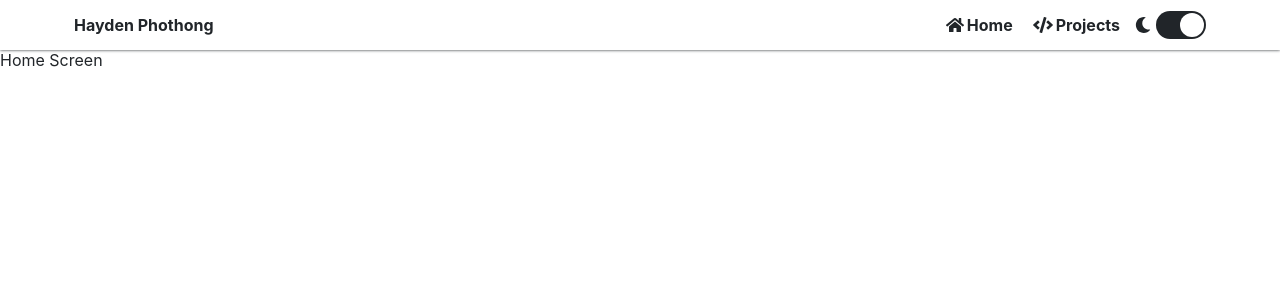
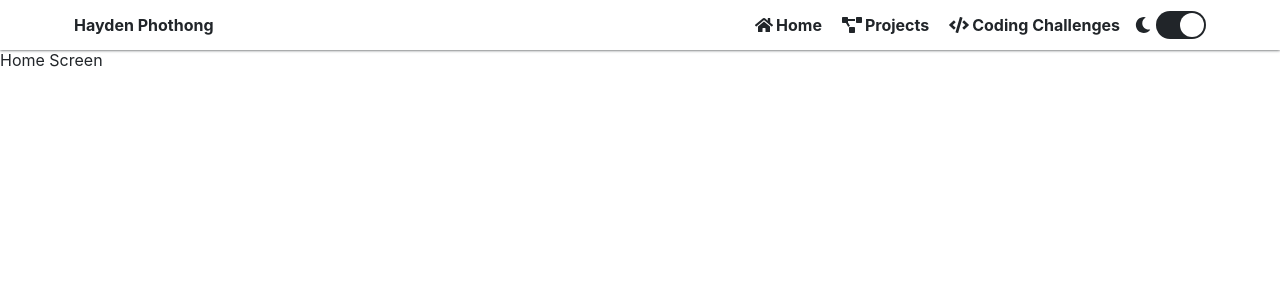
Before and after one commit to haypho/info, a React (Create React App) app: page /#/ in a window 1280 px wide. Shown: the top 300 px of the page. Built offline with nearby package versions, Linux system fonts and the light colour scheme.

Commit message:
Add Coding Challenges page

```diff
--- a/src/App.tsx
+++ b/src/App.tsx
@@ -8,6 +8,7 @@ import { useDispatch, useSelector } from "react-redux";
 import { themeSelector } from "./store/selectors/theme.selectors";
 import { toggleDarkMode } from "./store/slices/theme.slice";
 import Styled from "styled-components";
+import CodingChallenges from "./pages/CodingChallenges";
 
 const Container = Styled.div`
   color: ${(props) => props.theme.colors.text};
@@ -26,6 +27,7 @@ const App: React.FC = () => {
           <NavBar onChangeTheme={onChangeTheme} />
           <Route exact path="/" component={Home} />
           <Route path="/projects" component={Projects} />
+          <Route path="/coding-challenges" component={CodingChallenges} />
         </HashRouter>
       </Container>
     </ThemeProvider>
--- a/src/components/switch/Switch.tsx
+++ b/src/components/Switch.tsx
@@ -1,6 +1,6 @@
 import React, { ReactNode, useCallback, useState } from "react";
 import Styled from "styled-components";
-import { useTheme } from "../theme";
+import { useTheme } from "./theme";
 
 const Container = Styled.div`
   display: flex;
--- a/src/components/nav-bar/NavBar.tsx
+++ b/src/components/nav-bar/NavBar.tsx
@@ -6,10 +6,11 @@ import {
   faCode,
   faHome,
   faMoon,
+  faProjectDiagram,
 } from "@fortawesome/free-solid-svg-icons";
 import { FontAwesomeIcon } from "@fortawesome/react-fontawesome";
 import { useTheme } from "../theme";
-import Switch from "../switch";
+import Switch from "../Switch";
 
 const StyledNav = Styled.nav`
   display: flex;
@@ -67,8 +68,11 @@ const NavBar: React.FC<NavBarProps> = ({ onChangeTheme }: NavBarProps) => {
         <NavItem to="/" icon={faHome}>
           Home
         </NavItem>
-        <NavItem to="projects" icon={faCode}>
+        <NavItem to="projects" icon={faProjectDiagram}>
           Projects
+        </NavItem>
+        <NavItem to="coding-challenges" icon={faCode}>
+          Coding Challenges
         </NavItem>
       </MenuArea>
       <Switch
--- a/src/components/switch/index.ts
+++ /dev/null
@@ -1,3 +0,0 @@
-import Switch from "./Switch";
-
-export default Switch;
--- /dev/null
+++ b/src/pages/CodingChallenges.tsx
@@ -0,0 +1,5 @@
+import React from "react";
+
+const CodingChallenges: React.FC = () => <div>Coding Challenges</div>;
+
+export default CodingChallenges;
--- a/src/pages/Home.tsx
+++ b/src/pages/Home.tsx
@@ -1,5 +1,10 @@
 import React from "react";
+import landscapeOcean from "../assets/images/landscape-ocean.jpg";
 
-const Home: React.FC = () => <div>Home Screen</div>;
+const Home: React.FC = () => (
+  <div>
+    <span>Home Screen</span>
+  </div>
+);
 
 export default Home;
```
Also changed, not shown: src/assets/images/landscape-ocean.jpg (added).
